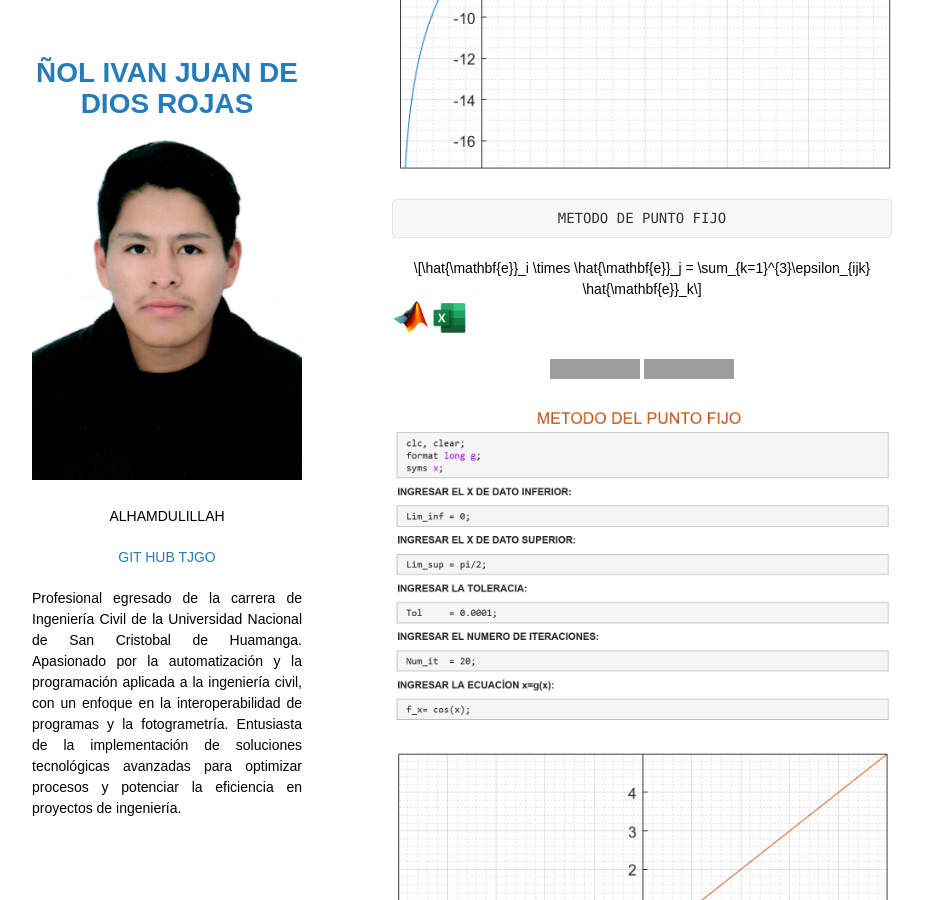
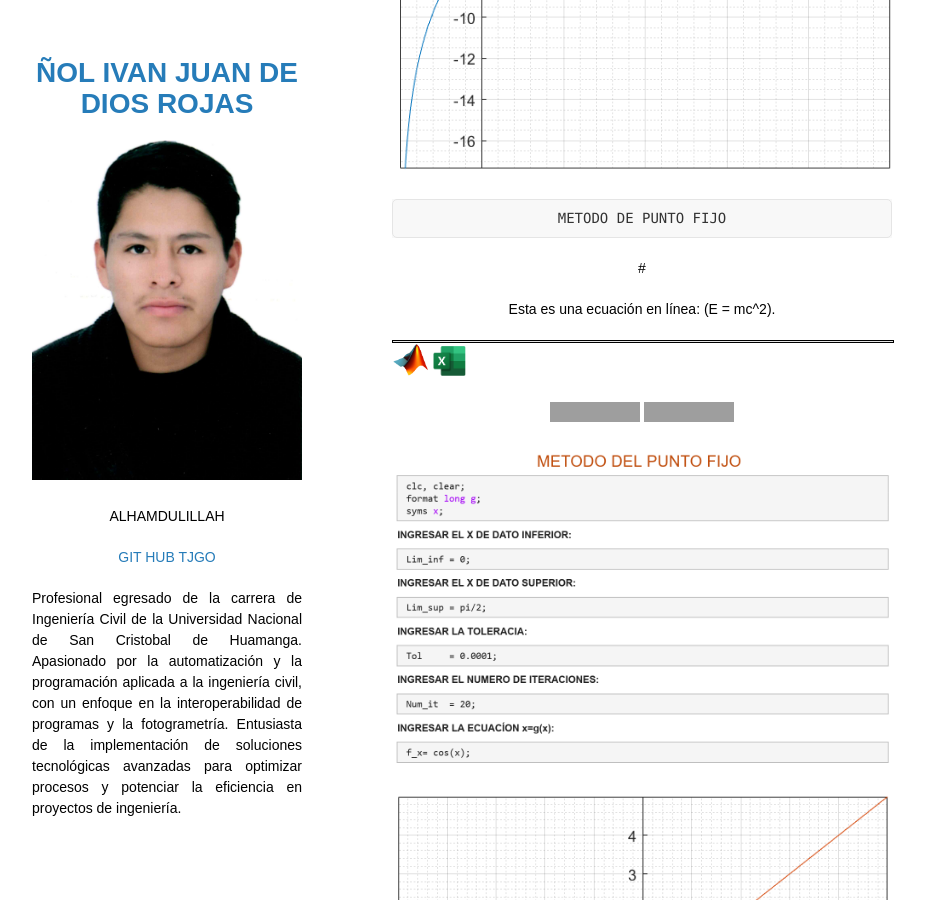
Before and after one commit to TJGO-JDD/TJGO-JDD.github.io, a Jekyll site: the page built from index.md, in a window 1280 px wide and 900 px high, scrolled down 9143 px. Shown: the whole window, without its empty margins (178-1103 px from the left). Built offline with Jekyll 4.4.1, drawn with Linux system fonts in a browser that asks for light colours; our own code applies the rules of GitHub Pages for plain Markdown files; grey boxes are pictures that could not be loaded.

Commit message:
Update index.md

````diff
--- a/index.md
+++ b/index.md
@@ -272,7 +276,11 @@ METODO DE NEWTON RHAPSON
 METODO DE PUNTO FIJO
 ```
 
-$$\hat{\mathbf{e}}_i \times \hat{\mathbf{e}}_j = \sum_{k=1}^{3}\epsilon_{ijk} \hat{\mathbf{e}}_k$$
+#
+
+Esta es una ecuación en línea: \(E = mc^2\).
+
+---
 
 
 <p align="left">
````
Also changed, not shown: other parts of index.md (+4 -0 lines).
